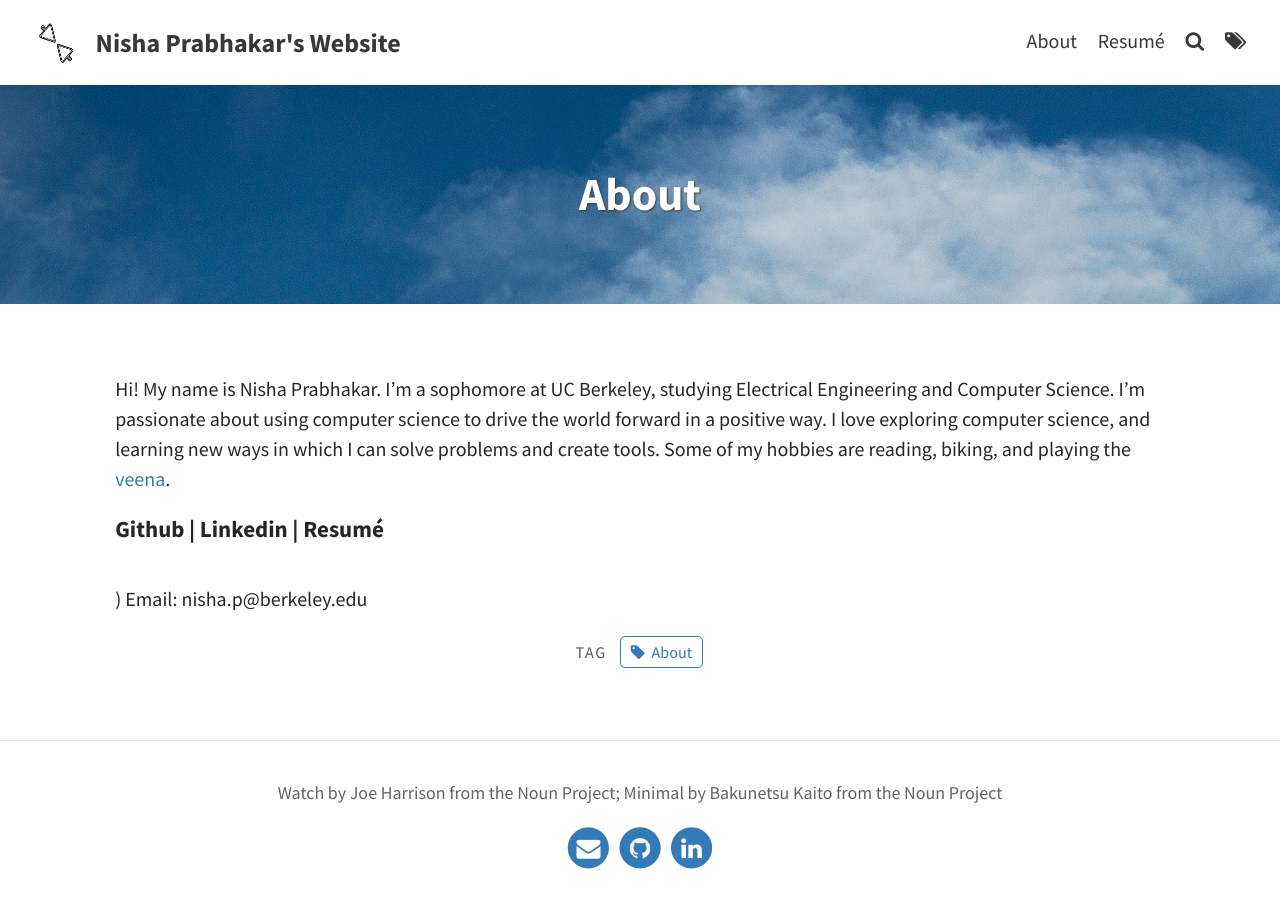
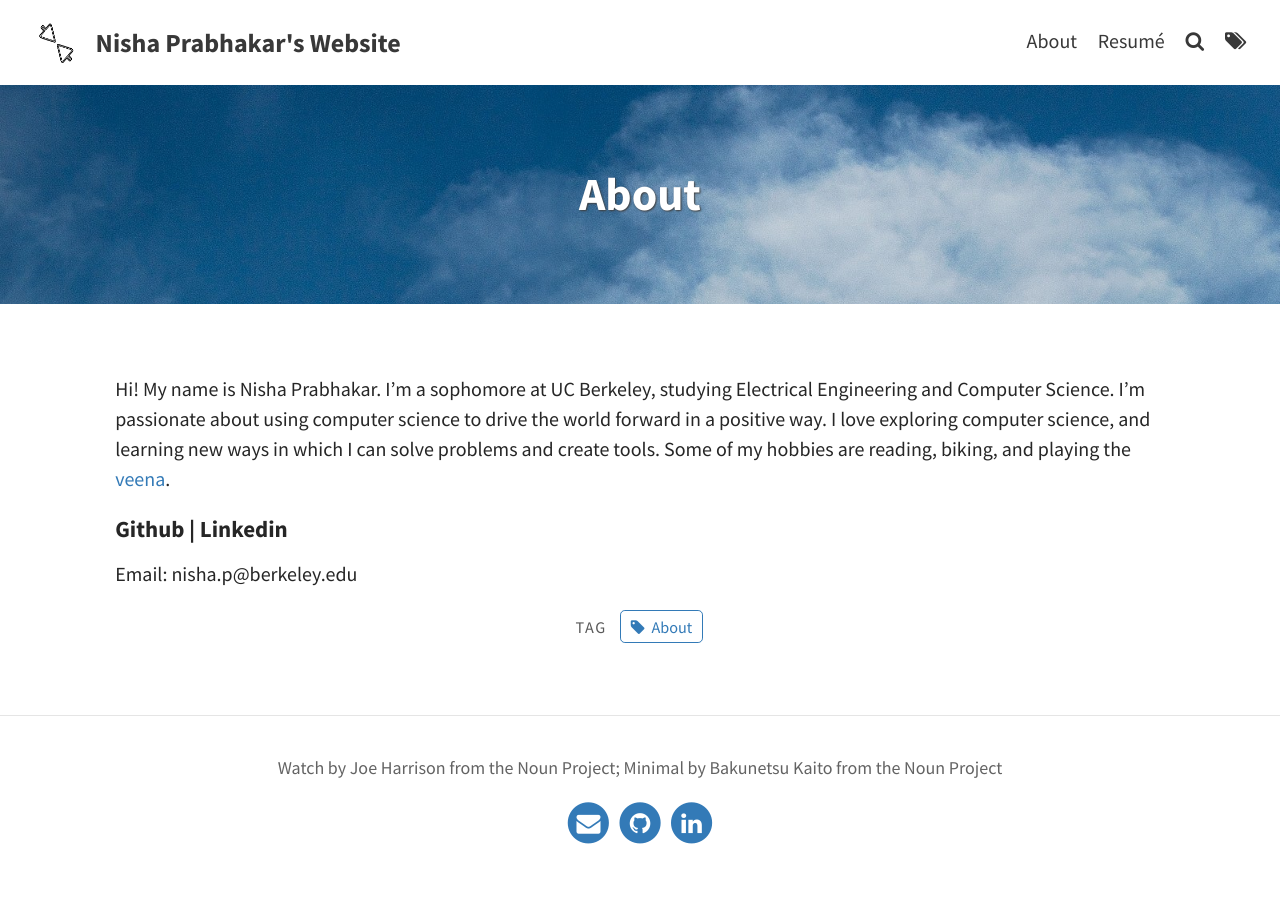
Before and after one commit to nishap1225/nishap1225.github.io, a Jekyll site: the page built from pages/about.md, in a window 1280 px wide. Built offline with Jekyll 4.4.1, drawn with Linux system fonts in a browser that asks for light colours.

Commit message:
removing resume

```diff
--- a/pages/about.md
+++ b/pages/about.md
@@ -12,6 +11,5 @@ resume: "assets/Nisha-Prabhakar-Resume"
 
 Hi! My name is Nisha Prabhakar. I'm a sophomore at UC Berkeley, studying Electrical Engineering and Computer Science. I'm passionate about using computer science to drive the world forward in a positive way. I love exploring computer science, and learning new ways in which I can solve problems and create tools. Some of my hobbies are reading, biking, and playing the [veena](https://en.wikipedia.org/wiki/Veena#:~:text=The%20veena%20(IAST%3A%20v%C4%AB%E1%B9%87%C4%81),lutes%2C%20zithers%20and%20arched%20harps.).
 
-#### [Github](https://github.com/nishap1225) | [Linkedin](www.linkedin.com/in/nisha-prabhakar) | Resumé {% include aligner.html images=resume column=1 %}
-)
+#### [Github](https://github.com/nishap1225) | [Linkedin](www.linkedin.com/in/nisha-prabhakar)
 Email: nisha.p@berkeley.edu
```
Also changed, not shown: other parts of pages/about.md (+0 -1 lines).
